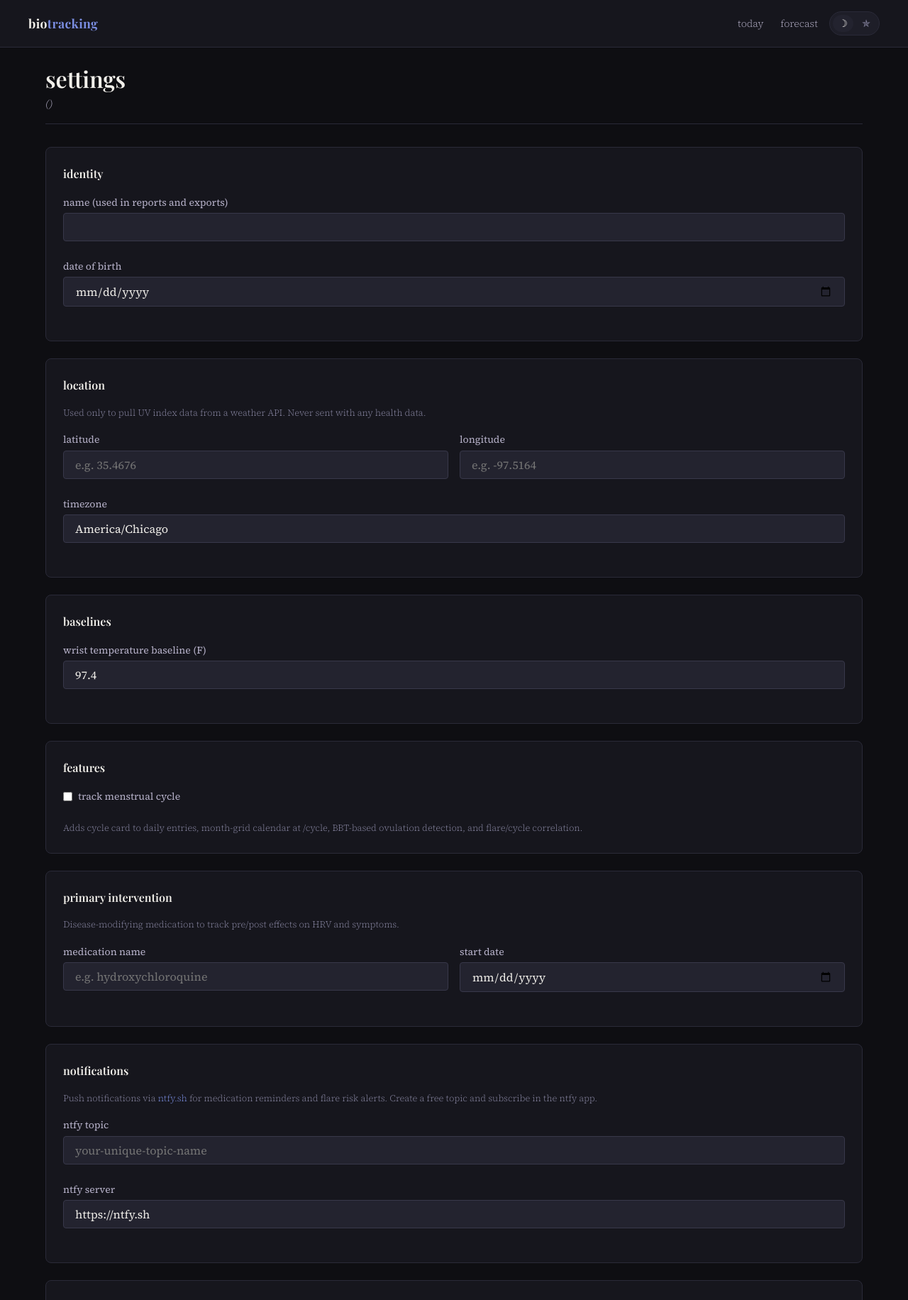
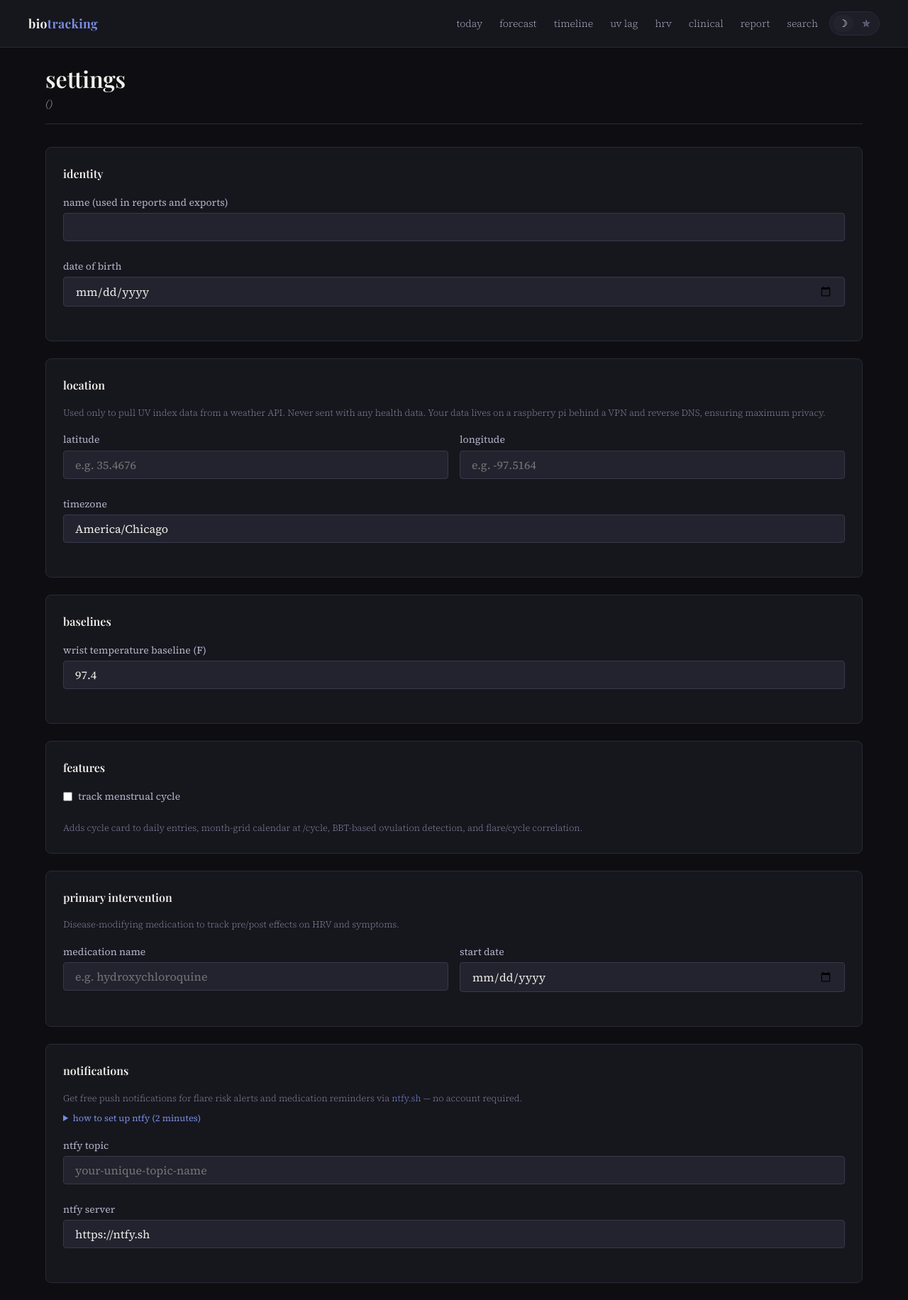
Before and after one commit to alaricmoore/sardine-track, a Python web app: template templates/settings.html in a window 1280 px wide. Shown: the top 1832 px of the page at 71% size. Run offline with Jinja, Linux system fonts and the light colour scheme; the template is opened without the code that fills it, so the values that code supplies are empty.

Commit message:
updates to registration and network set up

```diff
--- a/templates/base.html
+++ b/templates/base.html
@@ -1,6 +1,11 @@
 <!DOCTYPE html>
 <html lang="en" data-theme="dark">
 <head>
+    <link rel="icon" href="{{ url_for('static', filename='favicon.ico') }}">
+    <link rel="apple-touch-icon" sizes="180x180" href="{{ url_for('static', filename='apple-touch-icon.png') }}">
+    <link rel="icon" type="image/png" sizes="32x32" href="{{ url_for('static', filename='favicon-32x32.png') }}">
+    <link rel="icon" type="image/png" sizes="16x16" href="{{ url_for('static', filename='favicon-16x16.png') }}">
+    <link rel="manifest" href="{{ url_for('static', filename='site.webmanifest') }}">
     <meta charset="UTF-8">
     <meta name="viewport" content="width=device-width, initial-scale=1.0, maximum-scale=1.0">
     <meta name="csrf-token" content="{{ csrf_token() }}">
@@ -766,6 +771,7 @@
                         {% if request.endpoint == 'cycle_view' %}class="active"{% endif %}>
                         cycle
                     </a></li>
+                    {% endif %}
                     <li><a href="{{ url_for('timeline') }}"
                         {% if request.endpoint == 'timeline' %}class="active"{% endif %}>
                         timeline
@@ -790,7 +796,6 @@
                         {% if request.endpoint == 'search' %}class="active"{% endif %}>
                         search
                     </a></li>
-                    {% endif %}
                     <li style="margin-left: auto; display: flex; align-items: center; gap: 0.5rem;">
                         <button id="theme-toggle"
                                 style="background: var(--bg-elevated);
--- a/templates/clinical_record.html
+++ b/templates/clinical_record.html
@@ -687,6 +687,8 @@
                         <option value="IM">IM</option>
                         <option value="subcutaneous">subcutaneous</option>
                         <option value="sublingual">sublingual</option>
+                        <option value="eye drops">eye drops</option>
+                        <option value="suppository">suppository</option>
                     </select>
                 </div>
                 <div class="form-group">
--- a/templates/register.html
+++ b/templates/register.html
@@ -24,14 +24,14 @@
             <div class="form-group">
                 <label for="invite_code">invite code</label>
                 <input type="text" id="invite_code" name="invite_code"
-                       placeholder="from your family member"
+                       placeholder="the one Alaric texted you"
                        autocomplete="off"
                        required>
             </div>
             <div class="form-group">
                 <label for="display_name">your name</label>
                 <input type="text" id="display_name" name="display_name"
-                       placeholder="e.g. Dad, Cousin Jamie"
+                       placeholder="e.g. Sardine Bob, Trout Ruth"
                        autocomplete="name"
                        required>
             </div>
--- a/templates/settings.html
+++ b/templates/settings.html
@@ -7,6 +7,26 @@
     <h1>settings</h1>
     <p class="page-subtitle">{{ current_user.display_name }} ({{ current_user.username }})</p>
 </div>
+
+{% if welcome %}
+<div class="card" style="border-color: var(--color-accent); margin-bottom: var(--space-lg);">
+    <div style="font-weight: 600; margin-bottom: var(--space-sm); color: var(--color-accent);">
+        welcome to biotracking!
+    </div>
+    <p style="color: var(--text-secondary); font-size: 0.9rem; margin: 0 0 var(--space-sm) 0;">
+        Before you start logging, take a moment to fill in your settings below.
+        The important ones:
+    </p>
+    <ul style="color: var(--text-secondary); font-size: 0.875rem; margin: 0 0 var(--space-sm) 0; padding-left: var(--space-lg);">
+        <li><strong>Location</strong> &mdash; needed for UV index data (just your city-level lat/lon, biotracking doesn't pull your devices location)</li>
+        <li><strong>Cycle tracking</strong> &mdash; enable if you want to track menstrual cycles</li>
+        <li><strong>Notifications</strong> &mdash; set up free push alerts on your phone via ntfy (details below)</li>
+    </ul>
+    <p style="color: var(--text-muted); font-size: 0.8rem; margin: 0;">
+        You can always change these later.
+    </p>
+</div>
+{% endif %}
 
 {% if saved %}
 <div class="card" style="border-color: var(--color-success); margin-bottom: var(--space-lg);">
@@ -40,6 +60,7 @@
         <p style="color: var(--text-muted); font-size: 0.8rem; margin-top: 0; margin-bottom: var(--space-md);">
             Used only to pull UV index data from a weather API.
             Never sent with any health data.
+            Your data lives on a raspberry pi behind a VPN and reverse DNS, ensuring maximum privacy.
         </p>
         <div style="display: grid; grid-template-columns: 1fr 1fr; gap: var(--space-md);">
             <div class="form-group">
@@ -114,11 +135,27 @@
     <!-- Notifications -->
     <div class="card">
         <div class="card-title">notifications</div>
-        <p style="color: var(--text-muted); font-size: 0.8rem; margin-top: 0; margin-bottom: var(--space-md);">
-            Push notifications via <a href="https://ntfy.sh" target="_blank"
-            style="color: var(--color-accent);">ntfy.sh</a> for medication reminders
-            and flare risk alerts. Create a free topic and subscribe in the ntfy app.
+        <p style="color: var(--text-muted); font-size: 0.8rem; margin-top: 0; margin-bottom: var(--space-sm);">
+            Get free push notifications for flare risk alerts and medication reminders
+            via <a href="https://ntfy.sh" target="_blank"
+            style="color: var(--color-accent);">ntfy.sh</a> &mdash; no account required.
         </p>
+        <details style="margin-bottom: var(--space-md); font-size: 0.8rem; color: var(--text-muted);">
+            <summary style="cursor: pointer; color: var(--color-accent); font-weight: 500;">
+                how to set up ntfy (2 minutes)
+            </summary>
+            <ol style="margin: var(--space-sm) 0 0 0; padding-left: var(--space-lg); line-height: 1.6;">
+                <li>Install the <strong>ntfy</strong> app on your phone
+                    (<a href="https://apps.apple.com/app/ntfy/id1625396347" target="_blank"
+                    style="color: var(--color-accent);">iOS</a> /
+                    <a href="https://play.google.com/store/apps/details?id=io.heckel.ntfy" target="_blank"
+                    style="color: var(--color-accent);">Android</a>)</li>
+                <li>Open the app and tap <strong>+</strong> to subscribe to a topic</li>
+                <li>Pick a unique name (e.g. <code>something-random</code>) &mdash; this is your topic</li>
+                <li>Enter that same name in the <strong>ntfy topic</strong> field below</li>
+                <li>Save settings &mdash; you'll start getting alerts!</li>
+            </ol>
+        </details>
         <div class="form-group">
             <label for="ntfy_topic">ntfy topic</label>
             <input type="text" id="ntfy_topic" name="ntfy_topic"
```
Also changed, not shown: app.py (+4 -3 lines), setup.py (+30 -0 lines), android-chrome-192x192.png (added), android-chrome-512x512.png (added), apple-touch-icon.png (added), favicon-16x16.png (added), favicon-32x32.png (added), favicon.ico (added), site.webmanifest (added), 1 other file.
